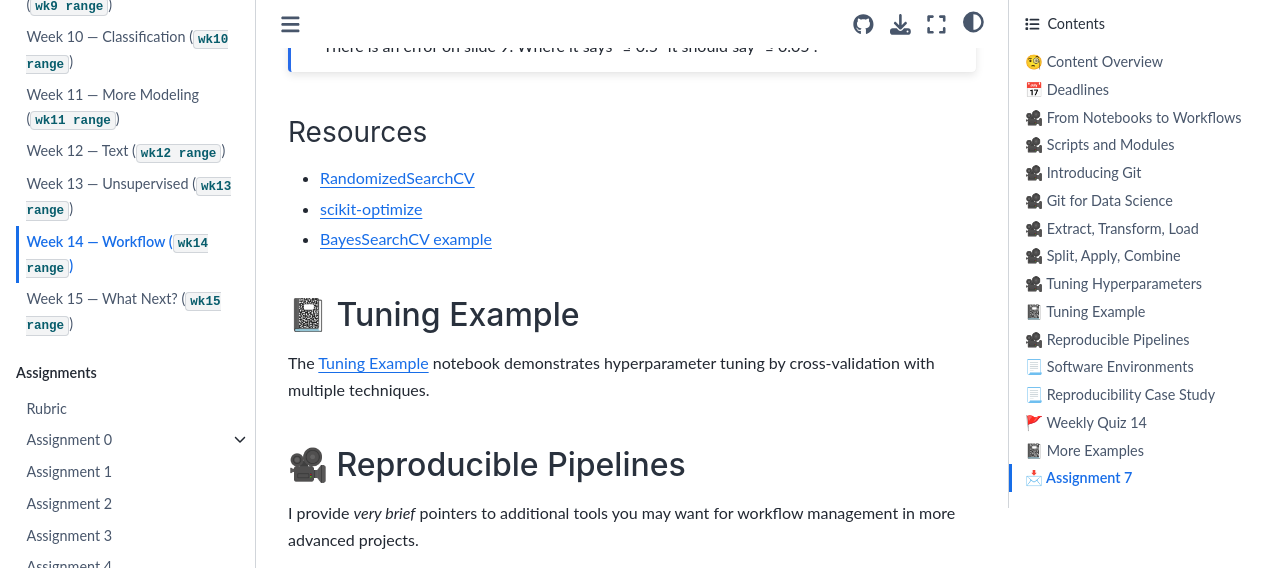
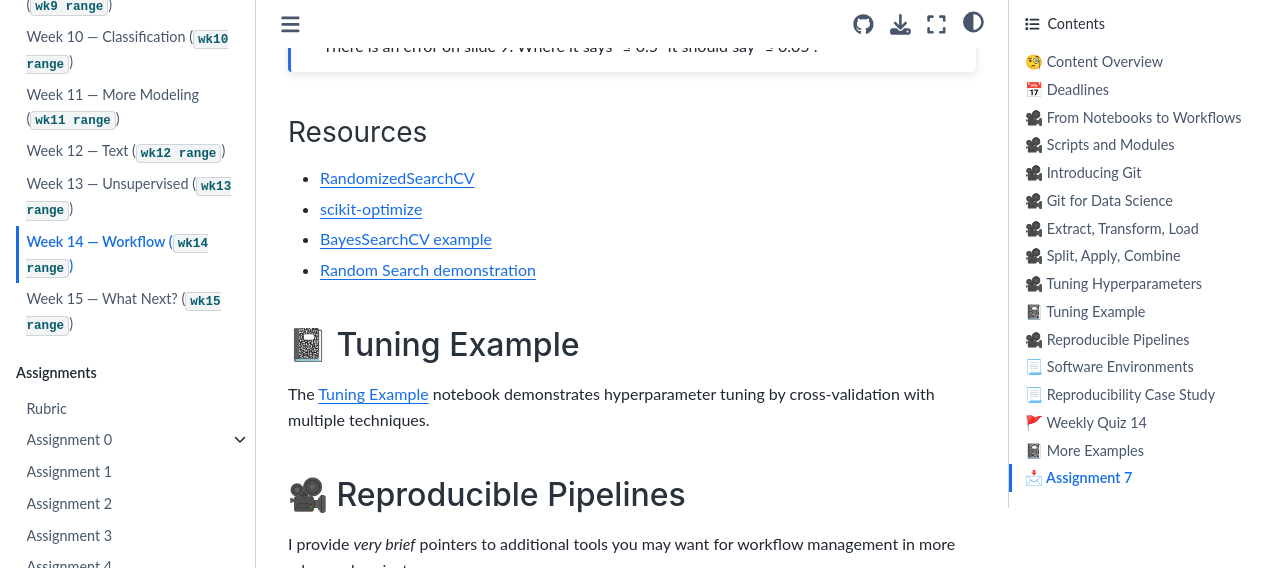
Before and after one commit to mdekstrand/cs533-web, a Jupyter Book: the page built from week14/index.md, in a window 1280 px wide and 900 px high, scrolled down 3439 px, cut to the strip 0-568 px from the top of the window. Built offline with Jupyter Book 1.0.4 settings and Sphinx 7.4.7 and the Sphinx Book theme 1.1.4, drawn with Linux system fonts in a browser that asks for light colours; pages that are not in the unit, such as notebooks, are missing from menus; cross-references to code outside the pages are shown as plain code; a style sheet for code colours, icons or effects is not loaded.

Commit message:
random search notebook

```diff
--- a/week14/index.md
+++ b/week14/index.md
@@ -140,6 +140,7 @@ There is an error on slide 9. Where it says “≤ 0.5” it should say “≤ 0
 - [RandomizedSearchCV](https://scikit-learn.org/stable/modules/generated/sklearn.model_selection.RandomizedSearchCV.html)
 - [scikit-optimize](https://scikit-optimize.github.io/stable/)
 - [BayesSearchCV example](https://scikit-optimize.github.io/stable/auto_examples/sklearn-gridsearchcv-replacement.html)
+- [Random Search demonstration](../resources/tutorials/RandomSearchWorks.ipynb)
 
 ## {{mnotebook}} Tuning Example
 
```
Also changed, not shown: resources/tutorials/index.md (+1 -0 lines), resources/tutorials/RandomSearchWorks.ipynb (added).
